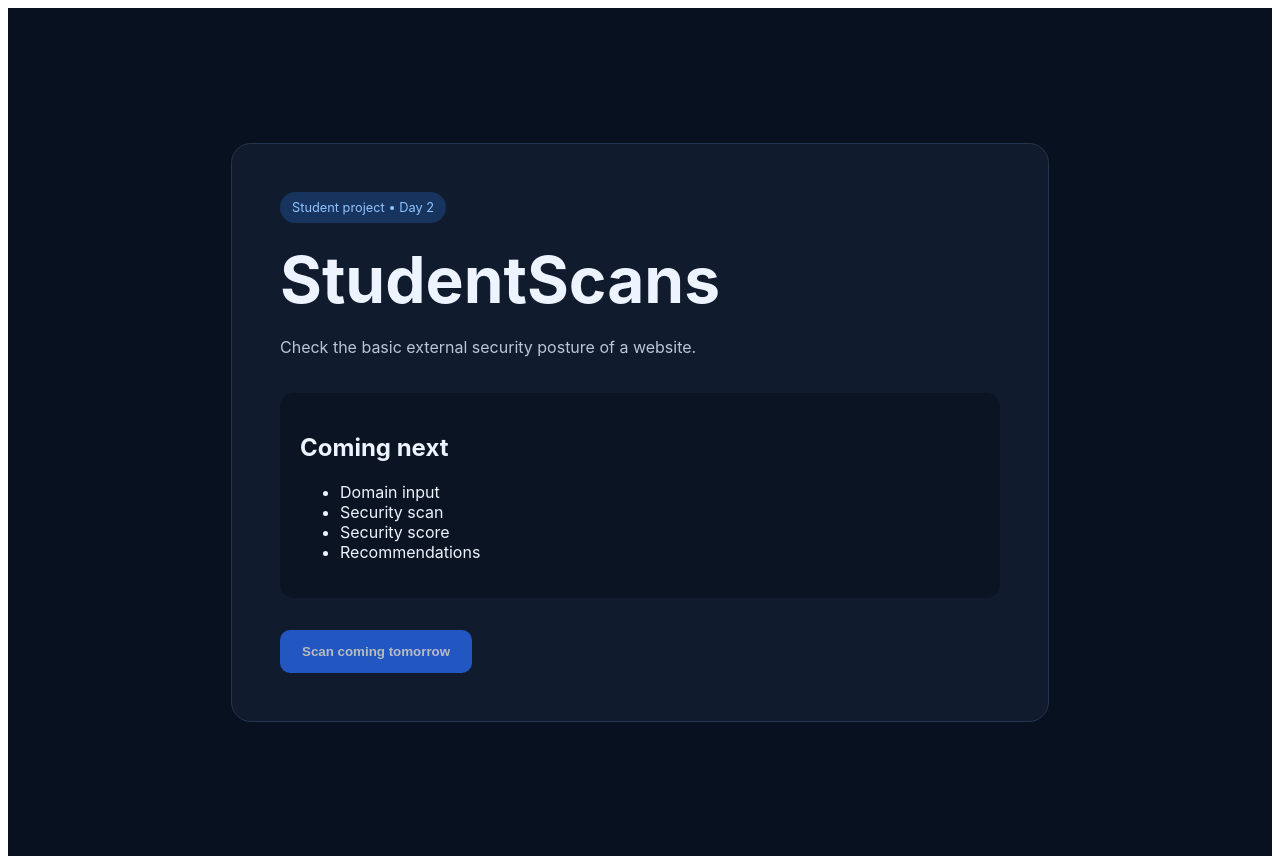
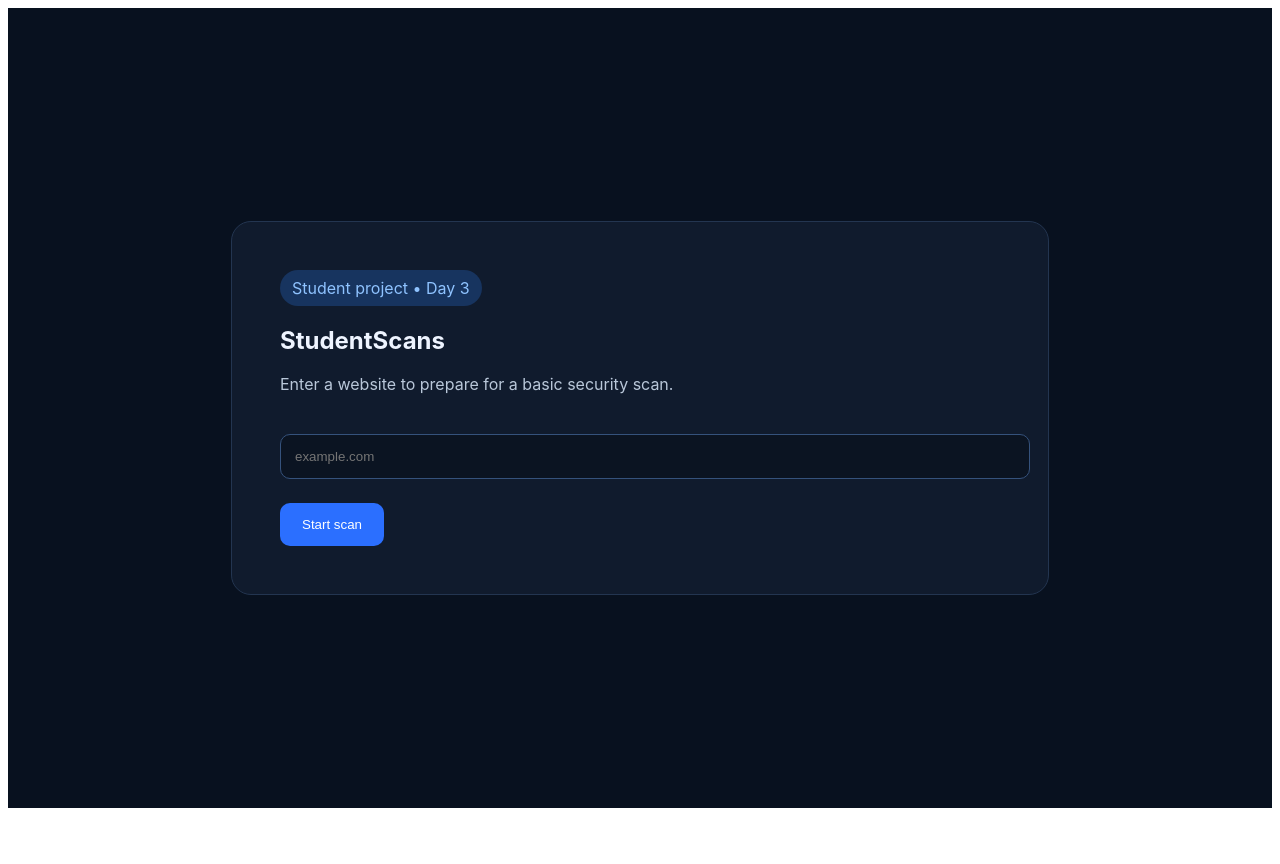
Before and after one commit to amedjama96/StudentScans, a React (Vite) app: page / in a window 1280 px wide. After the commit the page ends 816 px from the top, so only its background shows below. Built offline with nearby package versions, Linux system fonts and the light colour scheme.

Commit message:
feat: add domain input

```diff
--- a/src/App.tsx
+++ b/src/App.tsx
@@ -1,25 +1,18 @@
-export default function App() {
-  return (
-    <main className="page">
-      <section className="hero">
-        <span className="badge">Student project • Day 2</span>
-        <h1>StudentScans</h1>
-        <p className="lead">
-          Check the basic external security posture of a website.
-        </p>
 
-        <div className="coming-soon">
-          <h2>Coming next</h2>
-          <ul>
-            <li>Domain input</li>
-            <li>Security scan</li>
-            <li>Security score</li>
-            <li>Recommendations</li>
-          </ul>
-        </div>
-
-        <button disabled>Scan coming tomorrow</button>
-      </section>
-    </main>
-  );
+import { useState } from "react";
+export default function App(){
+ const [domain,setDomain]=useState("");
+ const [message,setMessage]=useState("");
+ function startScan(){
+  if(!domain.trim()){setMessage("Please enter a domain.");return;}
+  setMessage(`Ready to scan ${domain} (coming in Day 4).`);
+ }
+ return <main className="page"><section className="hero">
+ <span className="badge">Student project • Day 3</span>
+ <h1>StudentScans</h1>
+ <p className="lead">Enter a website to prepare for a basic security scan.</p>
+ <input className="domain-input" placeholder="example.com" value={domain} onChange={e=>setDomain(e.target.value)}/>
+ <button onClick={startScan}>Start scan</button>
+ {message&&<p className="status">{message}</p>}
+ </section></main>
 }
--- a/src/styles.css
+++ b/src/styles.css
@@ -1,41 +1 @@
-.page{
- min-height:100vh;
- display:grid;
- place-items:center;
- background:#08111f;
- color:#eef4ff;
- font-family:Inter,Arial,sans-serif;
- padding:24px;
-}
-.hero{
- width:min(720px,100%);
- background:#101b2d;
- border:1px solid #233550;
- border-radius:20px;
- padding:48px;
-}
-.badge{
- display:inline-block;
- padding:8px 12px;
- border-radius:999px;
- background:#17345f;
- color:#8fc3ff;
- font-size:.8rem;
-}
-h1{font-size:4rem;margin:18px 0 10px;}
-.lead{color:#b9c7d9;line-height:1.7}
-.coming-soon{
- margin:32px 0;
- padding:20px;
- border-radius:14px;
- background:#0b1422;
-}
-button{
- padding:14px 22px;
- border:none;
- border-radius:10px;
- background:#2b6fff;
- color:white;
- font-weight:700;
- opacity:.7;
-}
+.page{min-height:100vh;display:grid;place-items:center;background:#08111f;color:#eef4ff;font-family:Inter,sans-serif}.hero{width:min(720px,100%);background:#101b2d;border:1px solid #233550;border-radius:20px;padding:48px}.badge{display:inline-block;padding:8px 12px;border-radius:999px;background:#17345f;color:#8fc3ff}.domain-input{width:100%;padding:14px;margin:24px 0;border:1px solid #35527c;border-radius:10px;background:#0b1422;color:#fff}.lead{color:#b9c7d9}button{padding:14px 22px;background:#2b6fff;color:#fff;border:none;border-radius:10px}.status{margin-top:20px;color:#86efac}
```
